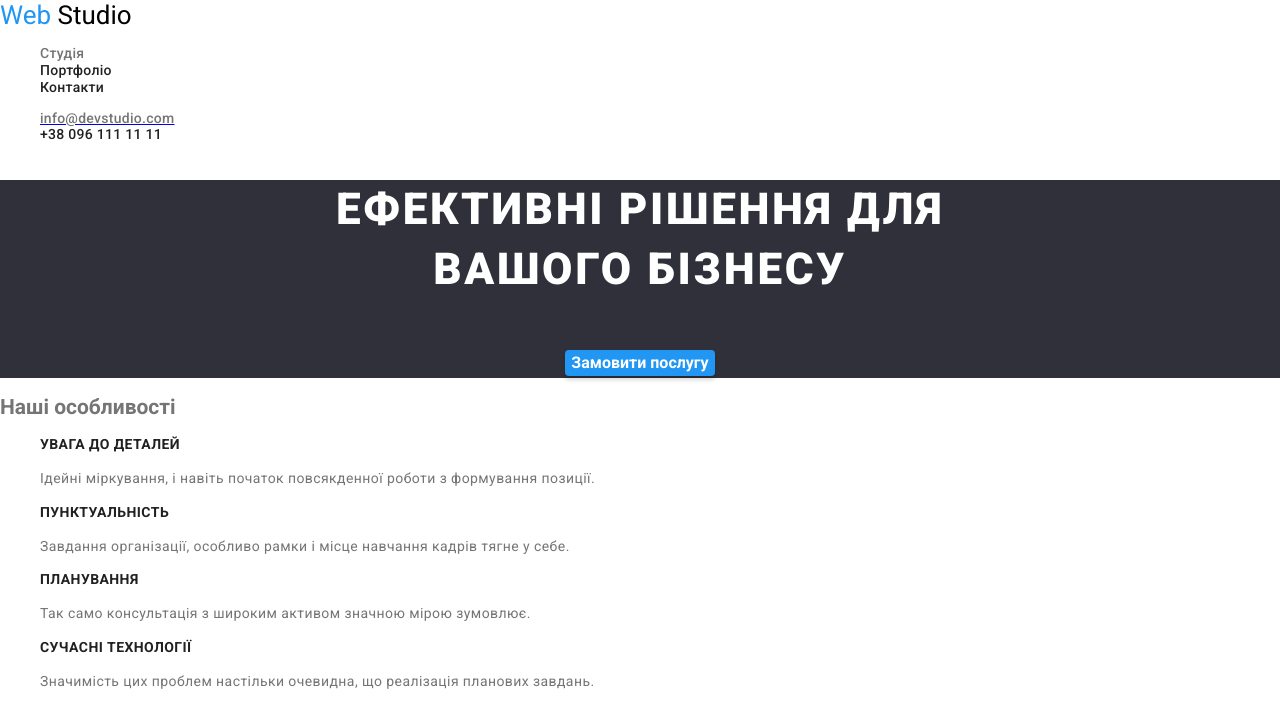
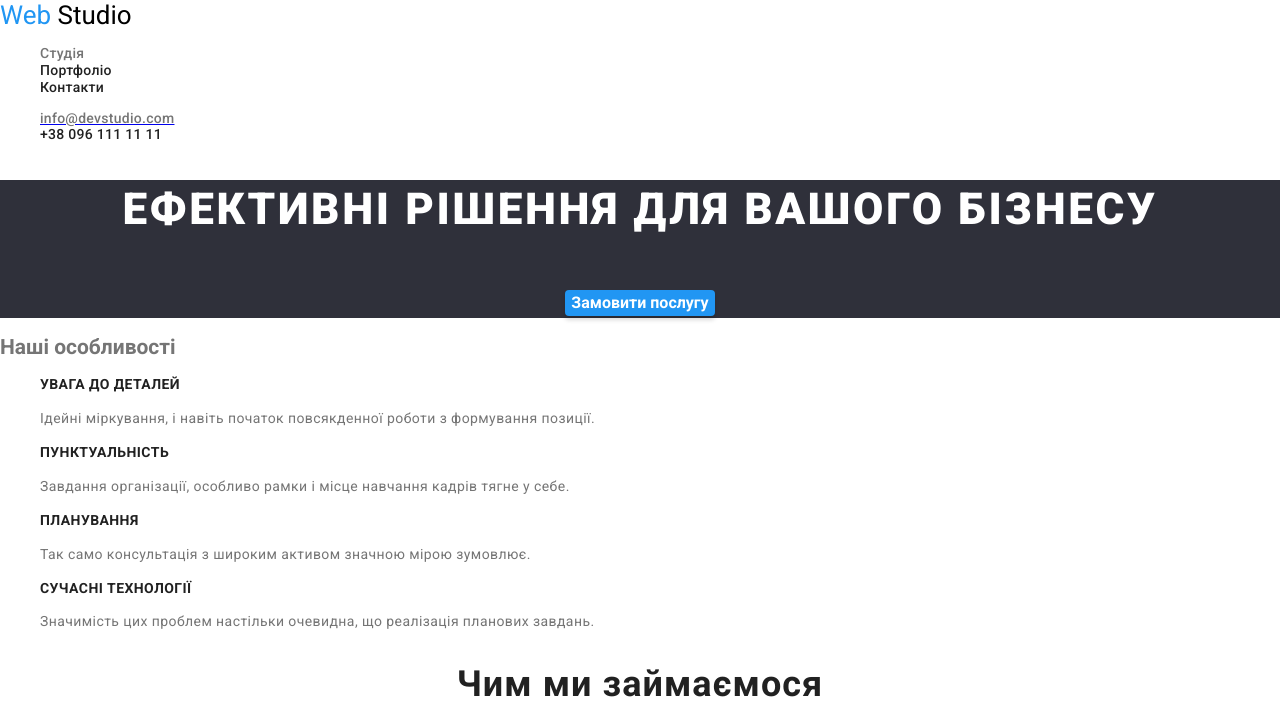
Before and after one commit to olegbezpalko74/goit-markup-hw-02, a plain HTML site: page index.html in a window 1280 px wide. Shown: the top 721 px of the page. Drawn offline with nearby package versions, Linux system fonts and the light colour scheme.

Commit message:
без br

```diff
--- a/index.html
+++ b/index.html
@@ -33,7 +33,7 @@
     </header>
     <main>
         <section class="section-title">
-            <h1 class="site-title">Ефективні рішення для <br>вашого бізнесу</h1>
+            <h1 class="site-title">Ефективні рішення для вашого бізнесу</h1>
             <button class="button header-button" type="button">Замовити послугу</button>
         </section>
 
```
Also changed, not shown: portfolio.html (+1 -1 lines).
